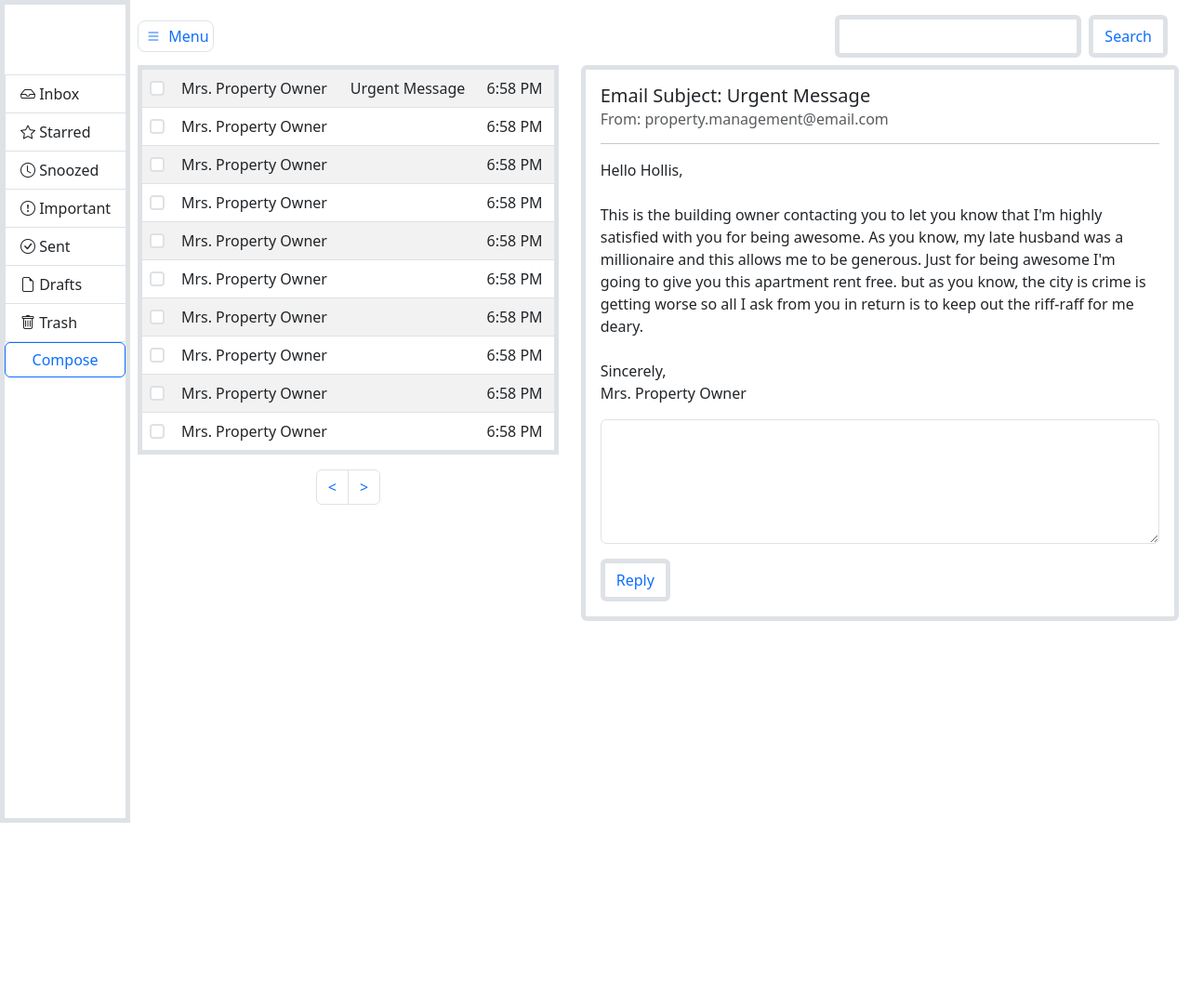
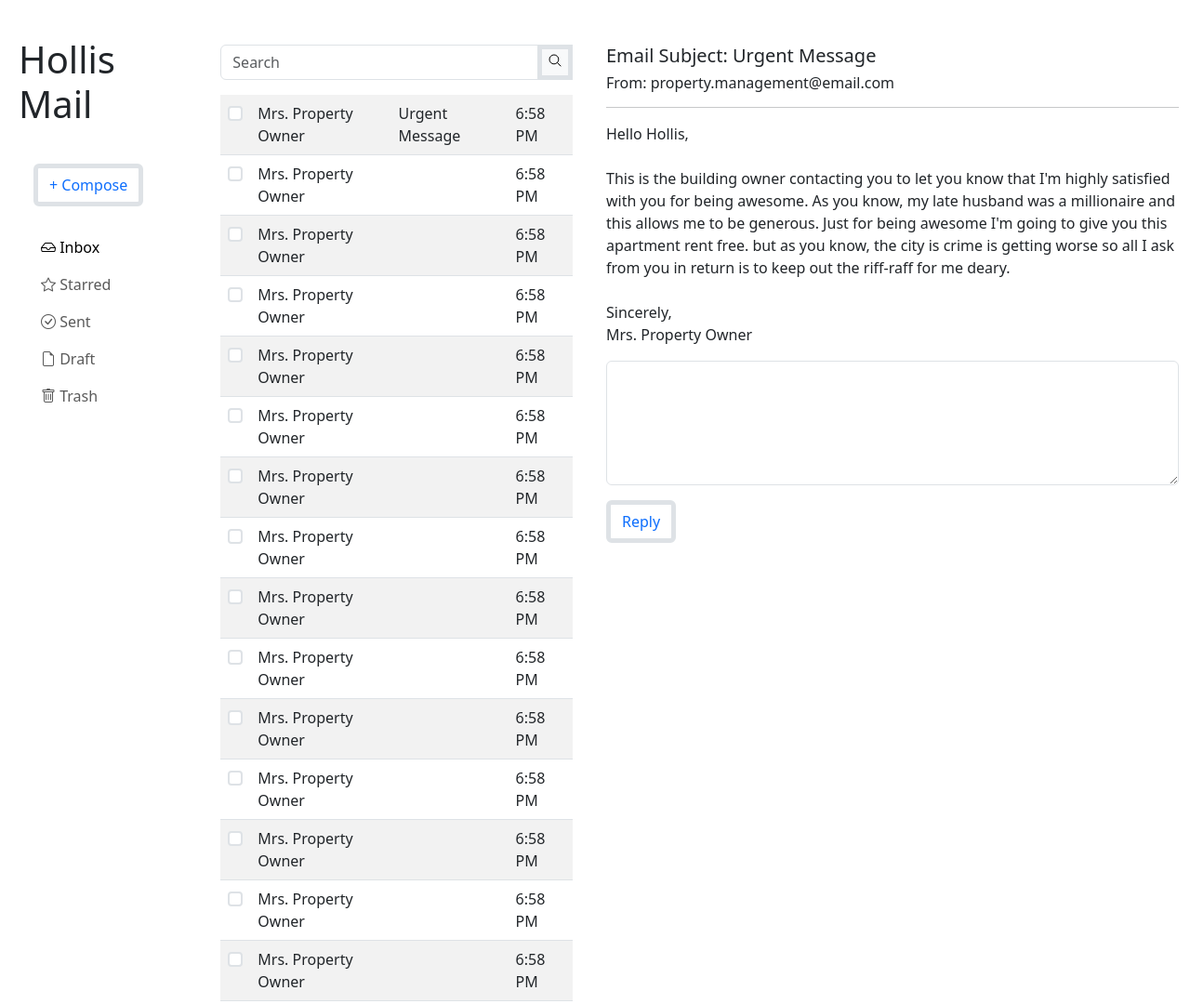
Before and after one commit to Hollis-Brown/bootstrap-email-template-hollis, a plain HTML site: page index.html in a window 1280 px wide. Shown: the top 1080 px of the page at 93% size. Before the commit the page ends 885 px from the top, so only its background shows below. Drawn offline with nearby package versions, Linux system fonts and the light colour scheme.

Commit message:
Necessary additions

```diff
--- a/index.html
+++ b/index.html
@@ -10,28 +10,34 @@
     <!-- Bootstrap Icons -->
     <link rel="stylesheet" href="https://cdn.jsdelivr.net/npm/bootstrap-icons@1.10.5/font/bootstrap-icons.css">
 
-    <title>Bootstrap Email Template Project</title>
+    <title>Hollis's Bootstrap Email Template Project</title>
 </head>
 <body>
+    <div class="container-fluid ">
+        <div class="row">
 
-  <div class="container-fluid">
-    <div class="row flex-nowrap">
+            <!--navbar start -->
+            <nav class="col-lg-2 flex-column navbar navbar-expand-lg ">
+                <div class="container ">
+                    <div>
+                        <h1 class="p-2 my-2 mt-4">Hollis Mail</h1>
+                    </div>
 
-        <!-- Sidebar section -->
-        <div class="col-auto px-0">
-            <div id="sidebar" class="collapse collapse-horizontal show border-end border border-5">
-                <div id="sidebar-nav" class="list-group border-0 rounded-0 text-sm-start min-vh-100" style="margin-top: 75px;">
-                    <a href="#" class="list-group-item border-end-0 d-inline-block text-truncate" data-bs-parent="#sidebar"><i class="bi bi-inbox"></i> <span>Inbox</span></a>
-                    <a href="#" class="list-group-item border-end-0 d-inline-block text-truncate" data-bs-parent="#sidebar"><i class="bi bi-star"></i> <span> Starred</span></a>
-                    <a href="#" class="list-group-item border-end-0 d-inline-block text-truncate" data-bs-parent="#sidebar"><i class="bi bi-clock"></i> <span>Snoozed</span></a>
-                    <a href="#" class="list-group-item border-end-0 d-inline-block text-truncate" data-bs-parent="#sidebar"><i class="bi bi-exclamation-circle"></i> <span>Important</span></a>
-                    <a href="#" class="list-group-item border-end-0 d-inline-block text-truncate" data-bs-parent="#sidebar"><i class="bi bi-check-circle"></i> <span>Sent</span></a>
-                    <a href="#" class="list-group-item border-end-0 d-inline-block text-truncate" data-bs-parent="#sidebar"><i class="bi bi-file-earmark"></i> <span>Drafts</span></a>
-                    <a href="#" class="list-group-item border-end-0 d-inline-block text-truncate" data-bs-parent="#sidebar"><i class="bi bi-trash"></i> <span>Trash</span></a>
-                    <!-- Compose Button -->
-                    <button type="button" class="btn btn-outline-primary" data-bs-toggle="modal" data-bs-target="#composeModal">
-                        Compose
+                    <div>
+                        <button class="navbar-toggler" type="button" data-bs-toggle="collapse"data-bs-target="#navmenu">
+                            <span class="navbar-toggler-icon"></span>
                         </button>
+                    </div>
+                </div>
+
+                <div class="container ">
+                    <ul class="collapse navbar-collapse flex-column align-items-start ms-4 navbar-nav " id="navmenu">
+                        <li class=" my-4">
+
+                         <!-- DEBUGGING FOR COMPOSE BTN AND MODAL START -->
+                                <button type="button" class="btn btn-outline-primary border border-5" data-bs-toggle="modal" data-bs-target="#composeModal">+ Compose</button>
+
+                                <!-- Send email modal start -->
                                 <div class="modal fade" id="composeModal" tabindex="-1" aria-labelledby="composeModalLabel" aria-hidden="true">
                                     <div class="modal-dialog">
                                         <div class="modal-content">
@@ -62,39 +68,80 @@
                                         </div>
                                     </div>
                                 </div>
+                                <!-- Send email modal end -->
+                          <!-- DEBUGGIN FOR COMPOSE BTN AND MODAL END -->
+
+
+                        </li>
+                        <li class="nav-item">
+                            <a href="#" class="nav-link active"><i class="bi bi-inbox"></i> Inbox</a>
+                        </li>
+                        <li class="nav-item">
+                         <a href="#" class="nav-link"><i class="bi bi-star"></i> Starred</a>
+                        </li>
+                        <li class="nav-item">
+                            <a href="#" class="nav-link"><i class="bi bi-check-circle"></i> Sent</a>
+                        </li>
+                        <li class="nav-item">
+                            <a href="#" class="nav-link"><i class="bi bi-file-earmark"></i> Draft</a>
+                        </li>
+                        <li class="nav-item">
+                            <a href="#" class="nav-link"><i class="bi bi-trash"></i> Trash</a>
+                        </li>
+                    </ul>
+                </div>
+            </nav>
+            <!-- navbar-end -->
+
+            <!-- email-start -->
+            <section class="col-lg-4 ">
+
+                <div class="container my-3 ">
+                    <div class="input-group mt-5">
+                        <input type="text" class="form-control" placeholder="Search">
+                        <button class="search bg-light outline border border-5" type="button">
+                            <ion-icon name="search-outline"></ion-icon>
+                        </button>
                     </div>
                 </div>
-        </div>
-
-        <!-- Main section -->
-        <main class="col ps-md-2 pt-2">
-            <!-- Sidebar end -->
-
-            <!-- Navbar section -->
-            <div class="d-flex justify-content-between align-items-center">
-                <a href="#" data-bs-target="#sidebar" data-bs-toggle="collapse" class="border rounded-3 p-1 text-decoration-none"><i class="bi bi-list bi-lg py-2 p-1"></i> Menu</a>
-                <nav class="navbar navbar-light-emphasis">
-                    <div class="container-fluid myclass">
-                        <form class="d-flex">
-                            <input class="form-control me-2 border border-5" type="search" aria-label="Search">
-                            <button class="btn btn-outline-primary border border-5" type="submit">Search</button>
-                        </form>
-                    </div>
-                </nav>
-            </div>
-            <!-- Navbar end -->
-
-            <div class="row">
-
-                <!-- Emails section -->
-                <div class="col-md-5 col-sm-5 col-12 text-bg-white">
-                    <!-- Table code retrieved from https://getbootstrap.com/docs/5.3/content/tables/#overview -->
-                    <table class="table table-white table-striped table-hover border border-5">
+                <div class="container my-2">
+                    <table class="table table-white table-striped table-hover">
                         <tbody>
                             <tr>
                                 <th scope="row"><input class="form-check-input mt-1.5 border-2" type="checkbox" value="" aria-label="Checkbox for following text input"> </th>
                                 <td>Mrs. Property Owner</td>
                                 <td>Urgent Message</td>
+                                <td>6:58 PM</td>
+                            </tr>
+                            <tr>
+                                <th scope="row"><input class="form-check-input mt-1.5 border-2" type="checkbox" value="" aria-label="Checkbox for following text input"> </th>
+                                <td>Mrs. Property Owner</td>
+                                <td></td>
+                                <td>6:58 PM</td>
+                            </tr>
+                            <tr>
+                                <th scope="row"><input class="form-check-input mt-1.5 border-2" type="checkbox" value="" aria-label="Checkbox for following text input"> </th>
+                                <td>Mrs. Property Owner</td>
+                                <td></td>
+                                <td>6:58 PM</td>
+                            </tr>
+                            <tr>
+                                <th scope="row"><input class="form-check-input mt-1.5 border-2" type="checkbox" value="" aria-label="Checkbox for following text input"> </th>
+                                <td>Mrs. Property Owner</td>
+                                <td></td>
+                                <td>6:58 PM</td>
+                            </tr>
+
+                            <tr>
+                                <th scope="row"><input class="form-check-input mt-1.5 border-2" type="checkbox" value="" aria-label="Checkbox for following text input"> </th>
+                                <td>Mrs. Property Owner</td>
+                                <td></td>
+                                <td>6:58 PM</td>
+                            </tr>
+                            <tr>
+                                <th scope="row"><input class="form-check-input mt-1.5 border-2" type="checkbox" value="" aria-label="Checkbox for following text input"> </th>
+                                <td>Mrs. Property Owner</td>
+                                <td></td>
                                 <td>6:58 PM</td>
                             </tr>
                             <tr>
@@ -152,7 +199,6 @@
                                 <td>6:58 PM</td>
                             </tr>
 
-
                         </tbody>
                     </table>
                     <!-- Pagination section-->
@@ -171,15 +217,16 @@
                         </ul>
                       </nav>
                       <!-- Pagination end -->
-                </div>
-                <!-- Emails section end -->
+            </section>
+            <!-- email-end -->
 
-                <!-- Email content section -->
-                <div class="col-md-7 col-sm-7 col-12">
-                    <div class="card border border-5">
-                        <div class="card-body">
-                              <h5 class="card-title">Email Subject: Urgent Message</h5>
-                              <h6 class="card-subtitle mb-2 text-muted">From: property.management@email.com</h6>
+            <!-- email-content start -->
+            <section class="col-lg-6  mt-5" id="content">
+
+                <div >
+                    <div >
+                          <h5 >Email Subject: Urgent Message</h5>
+                          <h6 >From: property.management@email.com</h6>
                           <hr>
                           <p>
                               Hello Hollis,
@@ -201,22 +248,14 @@
                               </form>
                         </div>
                     </div>
-                    </div>
-                </div>
-                <!-- Email content section end -->
-
-            </div>
-        </main>
-        <!-- Main section end -->
+            </section>
+            <!-- email content end -->
         </div>
     </div>
 
 
-
-  <!-- Popper.js first, then Bootstrap js -->
-  <script src="https://cdn.jsdelivr.net/npm/@popperjs/core@2.11.6/dist/umd/popper.min.js" integrity="sha384-oBqDVmMz9ATKxIep9tiCxS/Z9fNfEXiDAYTujMAeBAsjFuCZSmKbSSUnQlmh/jp3" crossorigin="anonymous"></script>
-  <script src="https://cdn.jsdelivr.net/npm/bootstrap@5.3.0-alpha1/dist/js/bootstrap.bundle.min.js" integrity="sha384-w76AqPfDkMBDXo30jS1Sgez6pr3x5MlQ1ZAGC+nuZB+EYdgRZgiwxhTBTkF7CXvN" crossorigin="anonymous"></script>
-
-
+    <script src="https://cdn.jsdelivr.net/npm/bootstrap@5.2.0-beta1/dist/js/bootstrap.bundle.min.js" integrity="sha384-pprn3073KE6tl6bjs2QrFaJGz5/SUsLqktiwsUTF55Jfv3qYSDhgCecCxMW52nD2" crossorigin="anonymous"></script>
+    <script type="module" src="https://unpkg.com/ionicons@5.5.2/dist/ionicons/ionicons.esm.js"></script>
+<script nomodule src="https://unpkg.com/ionicons@5.5.2/dist/ionicons/ionicons.js"></script>
 </body>
 </html>
--- a/style.css
+++ b/style.css
@@ -1,10 +1,15 @@
-#sidebar-nav {
-    width: 160px;
+* body {
+  margin: 0;
+  padding: 0;
+  min-height: 100vh;
+  overflow-x: hidden;
 }
 
-@media (max-width: 616px) {
-  .col-md-5,
-  .col-md-7 {
-      width: 100%;
-  }
+ul li:hover {
+  transform: scale(1.1);
 }
+
+.card:hover {
+  box-shadow: 10px 10px 10px gray;
+  transform: scale(1.05);
+}
```
Lines whose indentation alone changed are shown as unchanged.
